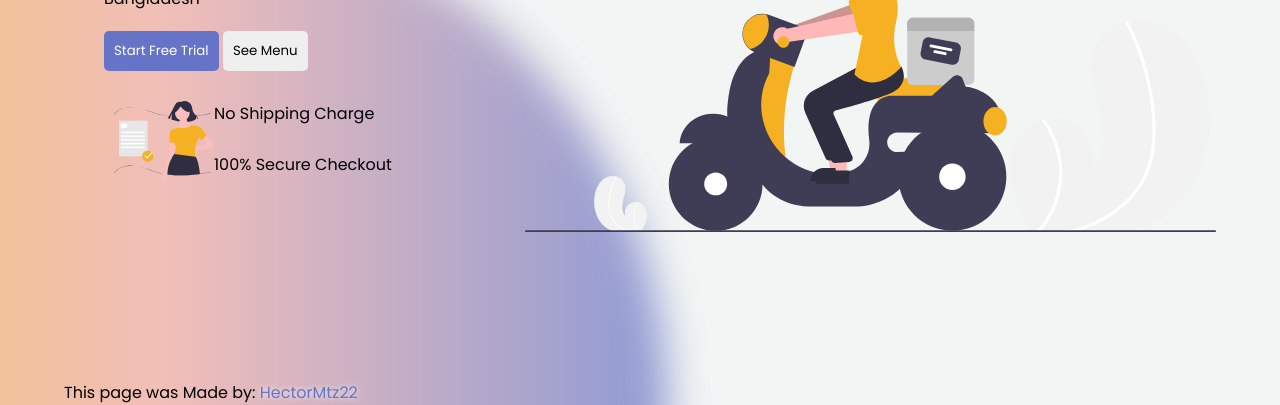
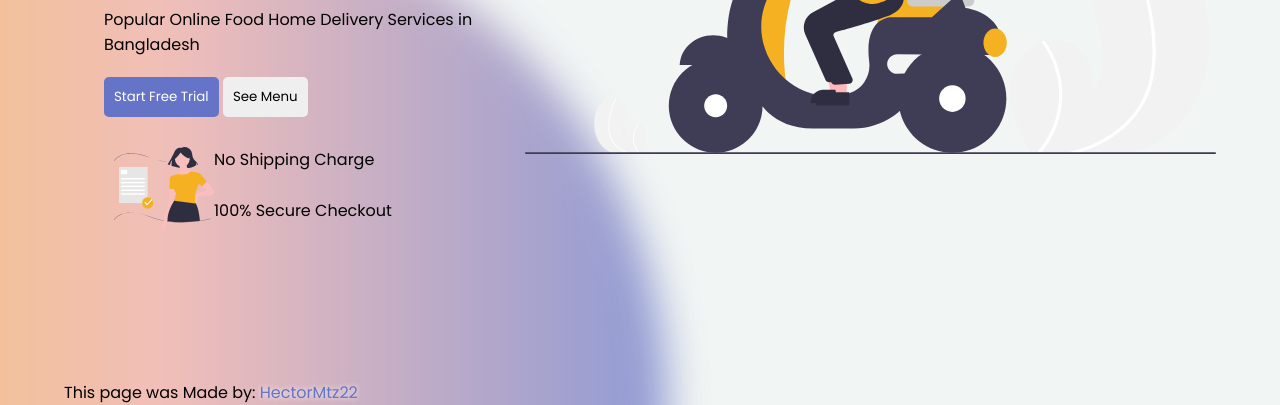
Before and after one commit to HectorMtz22/quicker, a website: page index.html in a window 1280 px wide. Shown: the part 395-800 px from the top of the page. Drawn offline with Linux system fonts and the light colour scheme.

```diff
--- a/index.html
+++ b/index.html
@@ -9,7 +9,7 @@
       href="https://fonts.googleapis.com/css2?family=Poppins:ital,wght@0,300;0,400;1,700&display=swap"
       rel="stylesheet"
     />
-    <link rel="stylesheet" href="css/style.css" />
+    <link rel="stylesheet" href="styles/style.css" />
   </head>
   <body>
     <header>
--- a/scss/_content.scss
+++ b/styles/_content.scss
@@ -1,6 +1,8 @@
 .content {
+  height: 80vh;
   padding: 20px 5%;
   display: grid;
+  align-items: center;
   grid-template-columns: 2fr 3fr;
   .text {
     display: flex;
@@ -31,18 +33,10 @@
       }
     }
   }
-  .image {
-    position: relative;
-    img {
-      width: 100%;
-      position: absolute;
-      bottom: 0;
-      left: 0;
-      right: 0;
-    }
-  }
-  img {
+  .image img {
     width: 100%;
+    height: 100%;
+    align-self: center;
   }
   .buttons:nth-child(1) {
     margin-right: 10px;
```
Also changed, not shown: css/style.css (deleted), styles/_background.scss (renamed from scss/_background.scss), styles/_footer.scss (renamed from scss/_footer.scss), styles/_header.scss (renamed from scss/_header.scss), styles/style.css (added), styles/style.scss (renamed from scss/style.scss), 1 other file.
